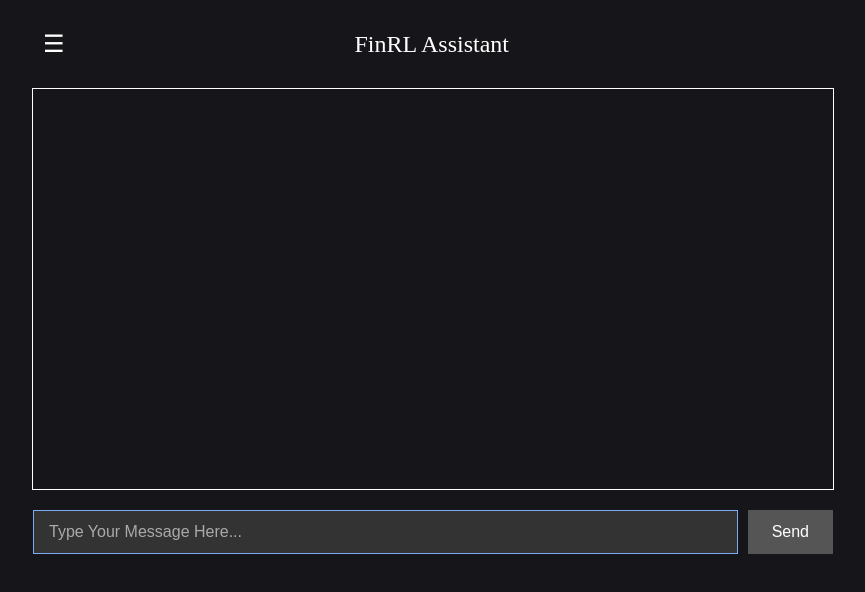
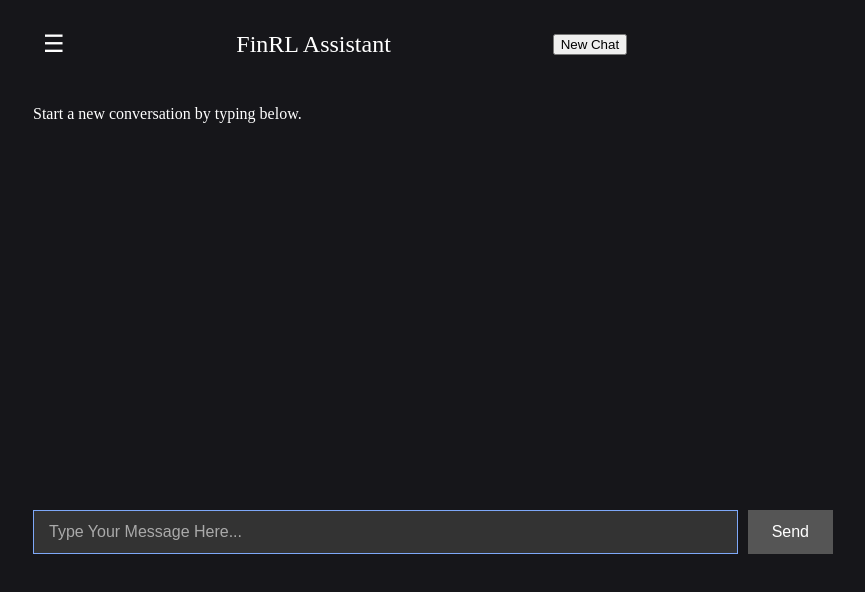
Before and after one commit to RIT-AI-Club/FinRLExtention, a React app in the folder src/frontend/: page / in a window 1280 px wide. Shown: the top 592 px of the page, without its empty margins (207-1072 px from the left). Built offline with nearby package versions, Linux system fonts and the light colour scheme; the HTML template or start-up script is replaced by a standard one.

Commit message:
New Chat Session button

```diff
--- a/src/frontend/src/App.css
+++ b/src/frontend/src/App.css
@@ -76,7 +76,7 @@
   width: 100%;
   max-width: 800px;
   height: 50vh; /* Takes up 50% of the screen height */
-  border: 1px solid #ffffff; /* White border from your screenshot */
+  border: 1px solid #16161a; /* White border from your screenshot */
   background-color: transparent;
   margin-bottom: 20px;
 }
--- a/src/frontend/src/Frontend.jsx
+++ b/src/frontend/src/Frontend.jsx
@@ -11,22 +11,56 @@ This is the main file for the User interface
 - Create a way for the UI to access data collected or generated from servers to produce output
  */
 
-import React, { useState } from 'react';
+import React, { act, useState } from 'react';
 import './App.css';
 
 function Frontend() {
   const [isSidebarOpen, setIsSidebarOpen] = useState(false);
   const [inputValue, setInputValue] = useState('');
   const [pastReports, setPastReports] = useState([
-    {id: 1, ticker: 'APPL', date: 'April 3', status: 'Pending'}
+    {id: 1, ticker: 'AAPL', date: 'April 3', status: 'Pending'}
   ]);
   const [isDataLoading, setIsDataLoading] = useState(false);
+
+  // ---- NEW: Conversation states ---
+
+  const [conversations, setConversations] = useState([
+    { id: 1, messages: [] }
+  ]);
+  const [activeConvoID, setActiveConvoID] = useState(1);
+
+  // Derive the active conversations messages
+
+  const activeMesssages = conversations.find(c => c.id === activeConvoID)?.messages || [];
+
+  // ----)
+
+  // start a new convo
+
+  const handleNewChat = () => {
+    const newConvo = { id: Date.now(), messages: [] };
+    setConversations(pre => [...prev, newConvo]);
+    setActiveConvoID(newConvo.id)
+  }
+
+  // switch to an existing conversation
+
+  const handleSelectConvo = (id) => {
+    setActiveConvoID(id);
+  }
+
+
+
+
   const [messages, setMessages] = useState([]);
   const [newChat, setNewChat] = [{}];
 
   const handleSend = () => {
     if (inputValue.trim() !== '') {
-      setMessages((prevMessages) => [...prevMessages, { id: Date.now(), text: inputValue, sender: 'user' }]);
+      setConversations(prev => prev.map(c => c.id === activeConvoID ? { ...c, messages: [...c.messages, {id: Date.now(), text: inputValue, sender: 'user'}] }
+        : c
+        )
+      );
       setInputValue('');
     }
   }
@@ -35,6 +69,14 @@ function Frontend() {
     setIsSidebarOpen(!isSidebarOpen);
   };
 
+  // Get a display title for each conversation (first message, truncated)
+  const getConvoTitle = (convo) => {
+    if (convo.messages.length === 0) return 'New Conversation';
+    return convo.messages[0].text.length > 28
+      ? convo.messages[0].text.slice(0, 28) + '...'
+      : convo.messages[0].text;
+  }
+
   return (
     <div className="app-wrapper">
 
@@ -42,10 +84,31 @@ function Frontend() {
       <div className={`sidebar ${isSidebarOpen ? 'open' : 'closed'}`}>
         <div className="sidebar-header">
           <h2>History</h2>
-          <button onClick={toggleSidebar}>✕</button>
+          <div className="sidebar-header-actions">
+            <button className="new-chat-btn" onClick={handleNewChat}>
+              New Chat
+            </button>
+            <button onClick={toggleSidebar}>✕</button>
+          </div>
         </div>
+        {/* Conversation list */}
+        <div className='sidebar-section-label'>Chats</div>
         <div className="sidebar-content">
-          {/* Loop through the pastReports array */}
+          {conversations.map((convo) => (
+            <div
+              key={convo.id}
+              className={`convo-item ${convo.id === activeConvoID ? 'active convo' : ''}`}
+              onClick={() => handleSelectConvo(convo.id)}
+            >
+              <span className="convo-icon">💬</span>
+              <span className="convo-title">{getConvoTitle(convo)}</span>
+            </div>
+          ))}
+        </div>
+
+        {/* Past Reports Part*/}
+        <div className="sidebar-section-label">Past Reports</div>
+        <div className="sidebar-content">
           {pastReports.map((report) => (
             <div key={report.id} className="report-item">
               <p><strong>{report.ticker}</strong> - {report.date}</p>
@@ -64,13 +127,21 @@ function Frontend() {
             ☰
           </button>
           <h1>FinRL Assistant</h1>
+          <button className="new-chat-header-btn" onClick={handleNewChat} title="New Chat">
+            New Chat
+          </button>
           <div className="spacer"></div> {/* This empty div perfectly centers the title! */}
         </div>
 
         {/* The Big Chat Window */}
         <div className="chat-window" style={{overflowY: 'auto'}}>
-          {messages.map((message) => (
-            <div key={message.id} className={'chat-message ${message.sender}'}>
+          {activeMesssages.length === 0  && (
+            <div ClassName="empty-chat-hint">
+              <p>Start a new conversation by typing below.</p>
+            </div>
+          )}
+          {activeMesssages.map((message) => (
+            <div key={message.id} className={`chat-message ${message.sender}`}>
               <p>{message.text}</p>
             </div>
           ))}
```
